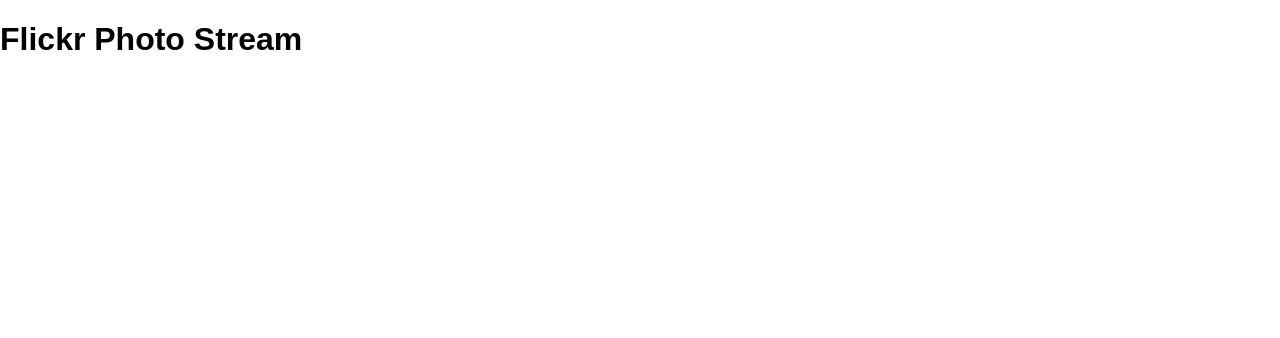
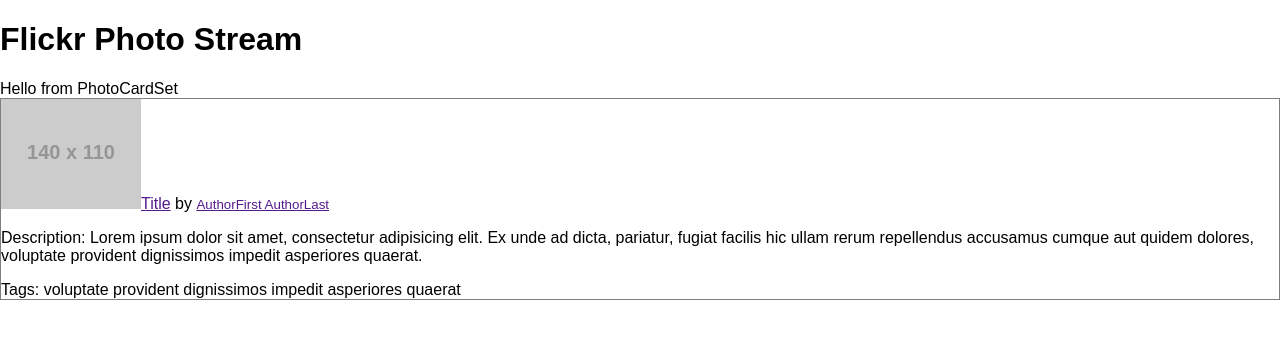
Before and after one commit to adriankelly/flickrphotostream, a React (Create React App) app: page / in a window 1280 px wide. Shown: the top 338 px of the page. Built offline with nearby package versions, Linux system fonts and the light colour scheme.

Commit message:
created photocardset and photocard basic component framework

```diff
--- a/src/App.js
+++ b/src/App.js
@@ -1,10 +1,12 @@
 import React, { Component } from 'react';
+import PhotoCardSet from './components/PhotoCardSet';
 
 class App extends Component {
   render() {
     return (
       <div>
         <h1>Flickr Photo Stream</h1>
+        <PhotoCardSet />
       </div>
     );
   }
--- /dev/null
+++ b/src/components/PhotoCard.css
@@ -0,0 +1,3 @@
+.photocard {
+  border: 1px solid rgba(0, 0, 0, 0.5);
+}
--- /dev/null
+++ b/src/components/PhotoCard.js
@@ -0,0 +1,16 @@
+import React from 'react';
+import './PhotoCard.css';
+
+
+const PhotoCard = (props) => {
+  return (
+    <div className="photocard">
+        <img src="https://dummyimage.com/140x110/ccc/000.jpg" alt=""/>
+        <span><a href="">Title</a> by <a href=""><small>AuthorFirst AuthorLast</small></a></span>
+        <p>Description: Lorem ipsum dolor sit amet, consectetur adipisicing elit. Ex unde ad dicta, pariatur, fugiat facilis hic ullam rerum repellendus accusamus cumque aut quidem dolores, voluptate provident dignissimos impedit asperiores quaerat.</p>
+        <span>Tags: voluptate provident dignissimos impedit asperiores quaerat</span>
+    </div>
+  )
+}
+
+export default PhotoCard;
--- /dev/null
+++ b/src/components/PhotoCardSet.js
@@ -0,0 +1,15 @@
+import React, { Component } from 'react';
+import PhotoCard from './PhotoCard';
+
+class PhotoCardSet extends Component {
+  render() {
+    return (
+      <div>
+        Hello from PhotoCardSet
+        <PhotoCard />
+      </div>
+    )
+  }
+}
+
+export default PhotoCardSet;
```
